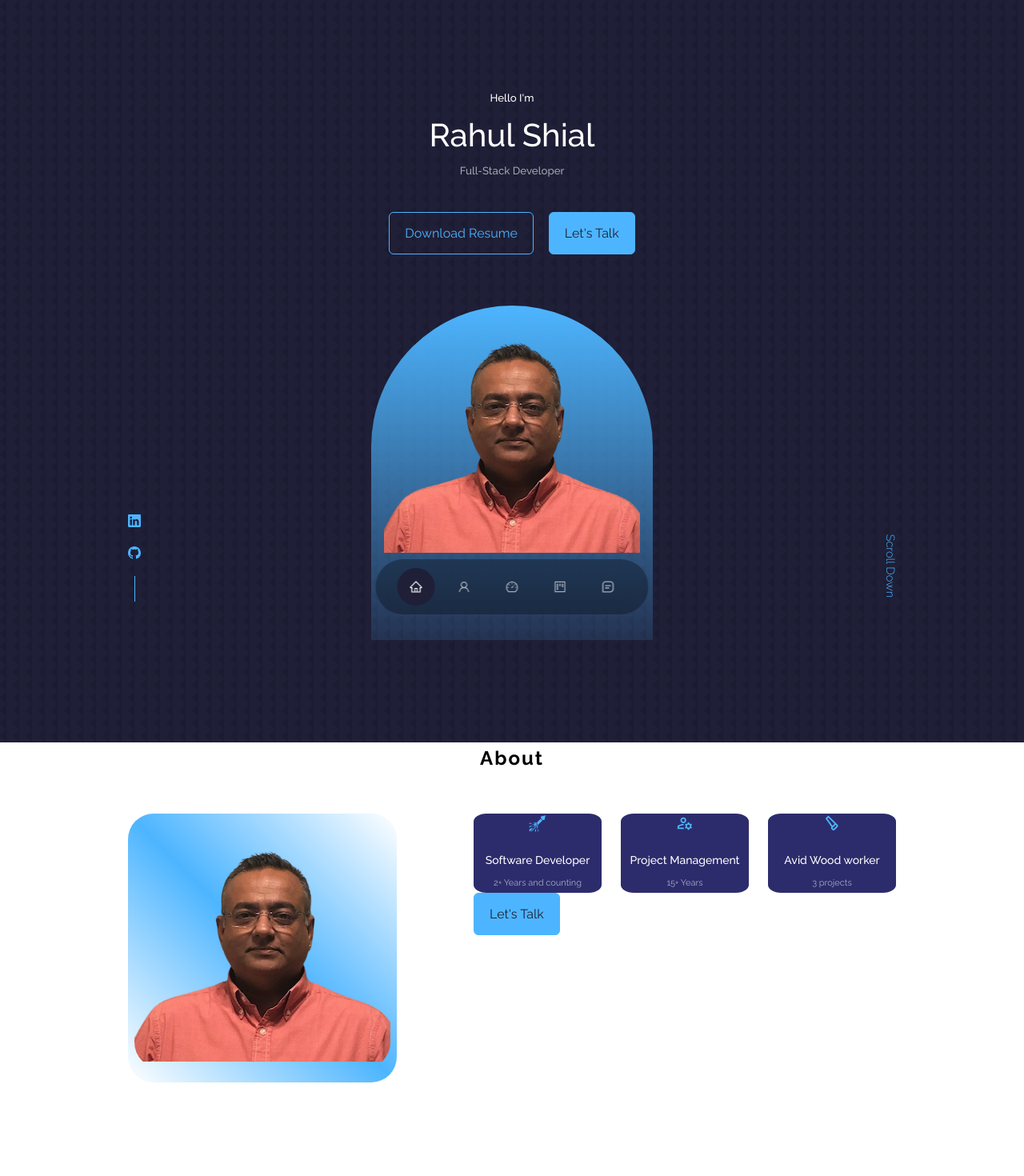
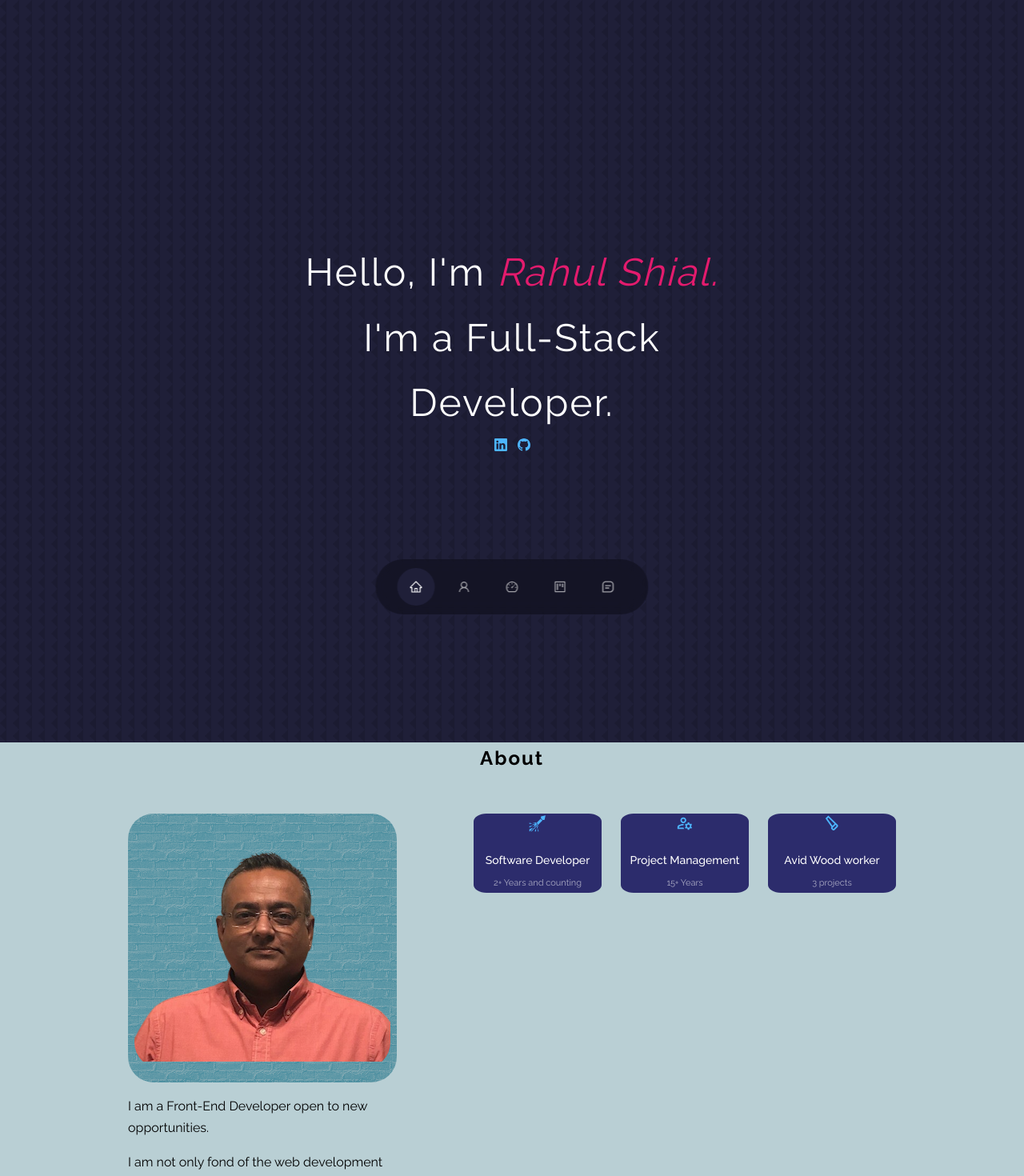
Before and after one commit to rahulshial/portfolio-vite, a React (Vite) app: page / in a window 1280 px wide. Shown: the top 1470 px of the page at 80% size. Built offline with nearby package versions, Linux system fonts and the light colour scheme.

Commit message:
refactor Header content and styling

```diff
--- a/src/components/About/About.css
+++ b/src/components/About/About.css
@@ -4,14 +4,13 @@
   gap: 10%;
 }
 #about {
-  background: var(--color-white);
-}
-.section_title {
-  color: var(--color-black);
-  font-weight: bold;
-  letter-spacing: 2px;
+  background: var(--color-bg-columbia-blue);
 }
 
+.btn__container {
+  margin: 10px;
+  text-align: center;
+}
 /* MEDI QUERY (MEDIUM DEVICES */
 @media screen and (max-width: 1200px) {
   .about__container {
--- a/src/components/About/About.tsx
+++ b/src/components/About/About.tsx
@@ -12,6 +12,9 @@ const About = () => {
         <AboutLeft />
         <AboutRight />
       </div>
+      <div className="btn__container">
+        <a href='#contact' className='btn btn-primary'>Let's Talk</a>
+      </div>
     </section >
   );
 };
--- a/src/components/About/components/AboutLeft/AboutLeft.css
+++ b/src/components/About/components/AboutLeft/AboutLeft.css
@@ -1,14 +1,15 @@
-
 .about__me {
-  width: 100%;
+  /* width: 100%; */
   aspect-ratio: 1/1;
   border-radius: 32px;
-  background: linear-gradient(
+  /* background: linear-gradient(
     45deg,
     transparent,
-    var(--color-primary),
+    var(--color-secondary),
     transparent
-  );
+  ); */
+  background-color: #2a8096;
+  background-image: url(../../../../assets/brick-wall.png);
   display: grid;
   place-items: center;
 }
@@ -20,13 +21,13 @@
   /* transition: var(--transition) */
 }
 
-.about__me-image:hover {
+/* .about__me-image:hover {
   transform: rotate(0deg)
-}
+} */
 
 .about__me__container p {
   margin: 16px 0 4px;
-  color: var(--color-light)
+  color: var(--color-black)
 }
 
 /* MEDI QUERY (MEDIUM DEVICES */
--- a/src/components/About/components/AboutRight/AboutRight.tsx
+++ b/src/components/About/components/AboutRight/AboutRight.tsx
@@ -6,7 +6,7 @@ const AboutRight = () => {
   return (
     <div className="about__content">
       <AboutCards />
-      <a href='#contact' className='btn btn-primary'>Let's Talk</a>
+
     </div>
   )
 }
--- a/src/components/Header/Header.css
+++ b/src/components/Header/Header.css
@@ -1,49 +1,45 @@
-header {
+.header {
   height: 100vh;
-  padding-top: 112px;;
-  overflow: hidden;
+  width: 100vw;
+  position: relative;
 }
 
 .header__container {
+  padding-top: 100px;
   text-align: center;
-  height: 100%;
-  position: relative;
-}
-
-/* CTA */
-.cta {
-  margin-top: 40px;
-  display: flex;
-  gap: 19px;
-  justify-content: center;
+  height: 50%;
+  width: 50%;
+  position: absolute;
+  top: 50%;
+  left: 50%;
+  transform: translate(-50%, -50%)
 }
 
 /* SOCIALS */
 .header__socials {
   display: flex;
-  flex-direction: column;
+  flex-direction: row;
   align-items: center;
   gap: 13px;
-  position: absolute;
-  left: 0;
-  bottom: 48px;
+  justify-content: center;
 }
 
-.header__socials::after {
-  content: '';
-  width: 1px;
-  height: 32px;
-  background: var(--color-primary);
+.header__text {
+  font-size: 48px;
+  font-style: bold;
+  letter-spacing: 2px;
 }
 
-/* HEADER IMAGE (ME) */
+.highlight {
+  color:#e31b6d;
+  font-style: italic;
+}
 
 .me {
   background: linear-gradient(var(--color-primary), transparent);
   width: 352px;
   height: 480px;
   position: absolute;
-  /* left: calc(50% - 176px); */
   left: 50%;
   transform: translateX(-50%);
   margin-top: 64px;
@@ -51,29 +47,26 @@ header {
   padding: 16px 24px 24px 16px;
 }
 
-/* SCROLL DOWN */
-
-.scroll__down {
-  position: absolute;
-  right: -32px;
-  bottom: 80px;
-  transform: rotate(90deg);
-  font-weight: 300;
-  font-size: 14.5px;
-}
-
-
 /* MEDI QUERY (MEDIUM DEVICES */
-@media screen and (max-width: 1024px) {
-  header {
-    height: 68vh;
+@media screen and (max-width: 1200px) {
+  .header {
+    height: 100vh;
+  }
+  .header__container {
+    width: 90%
   }
 }
 
 /* MEDI QUERY (SMALL DEVICES */
 @media screen and (max-width: 600px) {
-  header {
+  .header {
     height: 100vh;
+  }
+  .header__container {
+    width: 90%
+  }
+  .header__text {
+    font-size: 20px;
   }
   .header__socials, .scroll__down {
     display: none;
--- a/src/components/Header/Header.tsx
+++ b/src/components/Header/Header.tsx
@@ -7,20 +7,20 @@ import './Header.css';
 
 const Header = () => {
   return (
-    <header>
-      <div className="container header__container">
-        <h5>Hello I'm</h5>
-        <h1>Rahul Shial</h1>
-        <h5 className="text-light">Full-Stack Developer</h5>
-        <CTA />
+    // <header>
+      <div className="header">
+
+      <div className="header__container">
+        <div className="header__text">
+          Hello, I'm
+          <span className='highlight'> Rahul Shial.</span>
+          <br/>
+          I'm a Full-Stack Developer.
+        </div>
         <Socials />
-
-        <div className="me">
-          <img src={ME} alt='me' />
-        </div>
-        <a href='#contact' className='scroll__down'>Scroll Down</a>
       </div>
-    </header>
+      </div>
+    // </header>
   );
 };
 
--- a/src/main.css
+++ b/src/main.css
@@ -13,8 +13,9 @@
 :root {
   --color-bg-primary: #1f1f38;
   --color-bg-secondary: #2c2c6c;
+  --color-bg-columbia-blue: #b9cfd4;
   --color-primary: #4db5ff;
-  --color-primary-secondary: rgba(77, 181, 255, 0.4);
+  --color-secondary: rgba(77, 181, 255, 0.4);
   --color-white: #fff;
   --color-black: #000;
   --color-light: rgba(255, 255, 255, 0.6);
@@ -36,6 +37,7 @@ html {
 body {
   font-family: 'Raleway', sans-serif;
   background: var(--color-bg-primary);
+  /* background: #403f4c; */
   color: var(--color-white);
   line-height: 1.7;
   background-image: url(../src/assets/bg-texture.png)
@@ -69,6 +71,12 @@ section > h2, section > h5 {
 section > h2 {
   color: var(--color-primary);
   margin-bottom: 48px;
+}
+
+.section_title {
+  color: var(--color-black);
+  font-weight: bold;
+  letter-spacing: 2px;
 }
 
 .text-light {
```
Also changed, not shown: src/assets/brick-wall.png (added).
